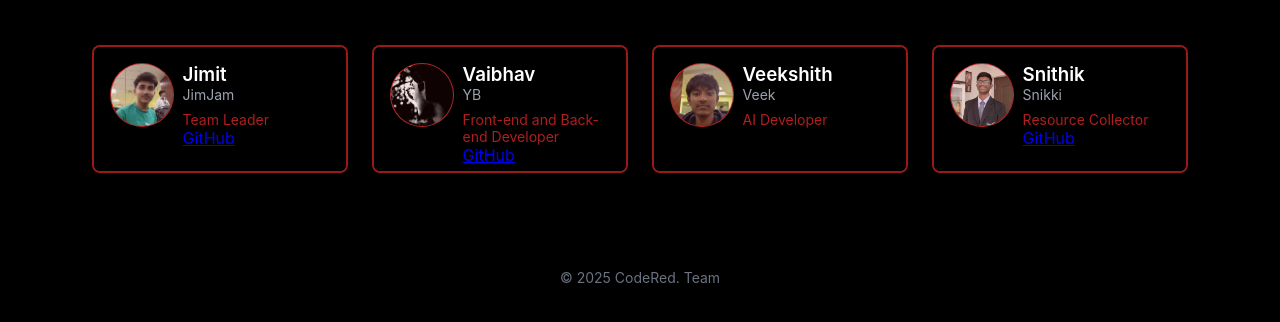
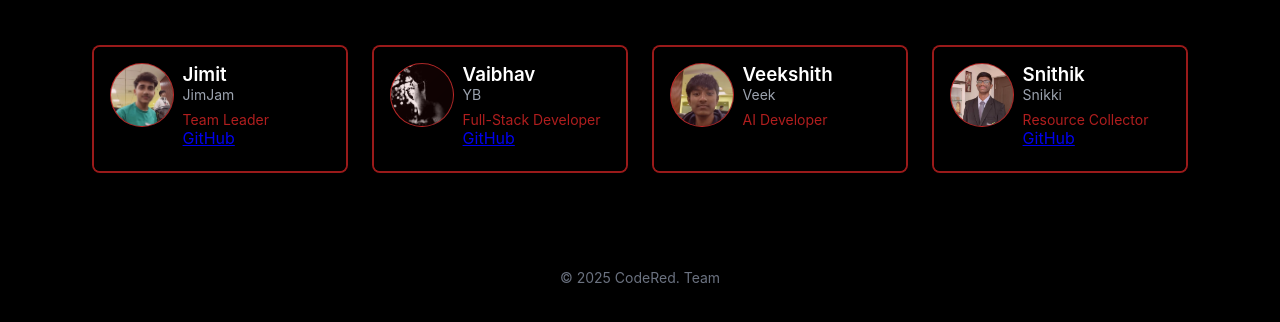
Before and after one commit to codered-scrapyard25/team, a plain HTML site: page index.html in a window 1280 px wide. Shown: the part 304-626 px from the top of the page. Drawn offline with Linux system fonts and the light colour scheme.

Commit message:
Update index.html

```diff
--- a/index.html
+++ b/index.html
@@ -515,7 +515,7 @@
         {
             name: "Vaibhav",
             nickname: "YB",
-            role: "Front-end and Back-end Developer",
+            role: "Full-Stack Developer",
             avatar: "yb.jpeg",
             bio: "Vaibhav is the tech powerhouse behind CodeRed., handling both front-end and back-end development. From sleek UI designs to optimized backend systems, he ensures everything runs smoothly. His problem-solving skills make him the go-to for any coding challenge.",
             github: "https://github.com/Yb-G"
```
